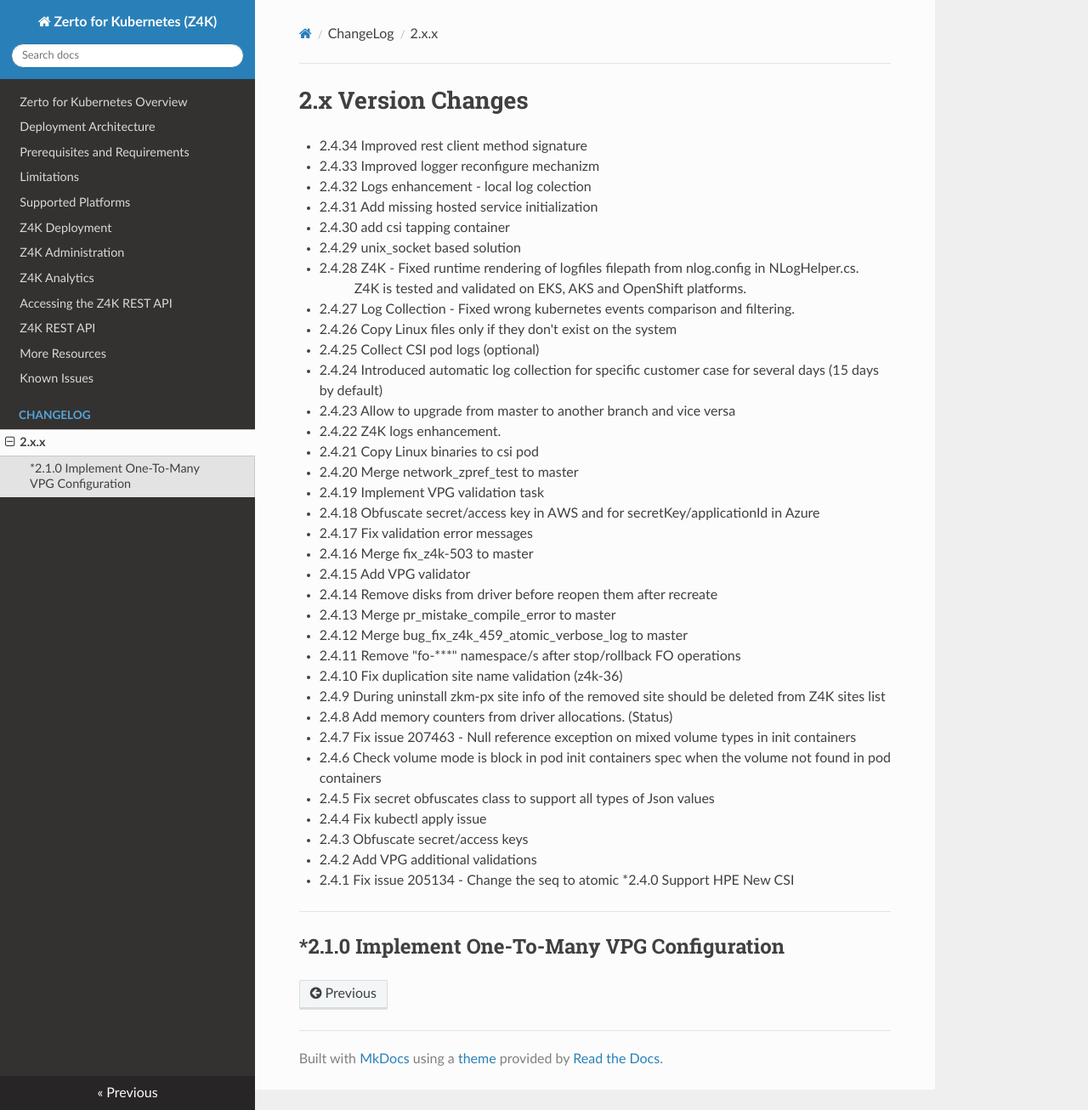
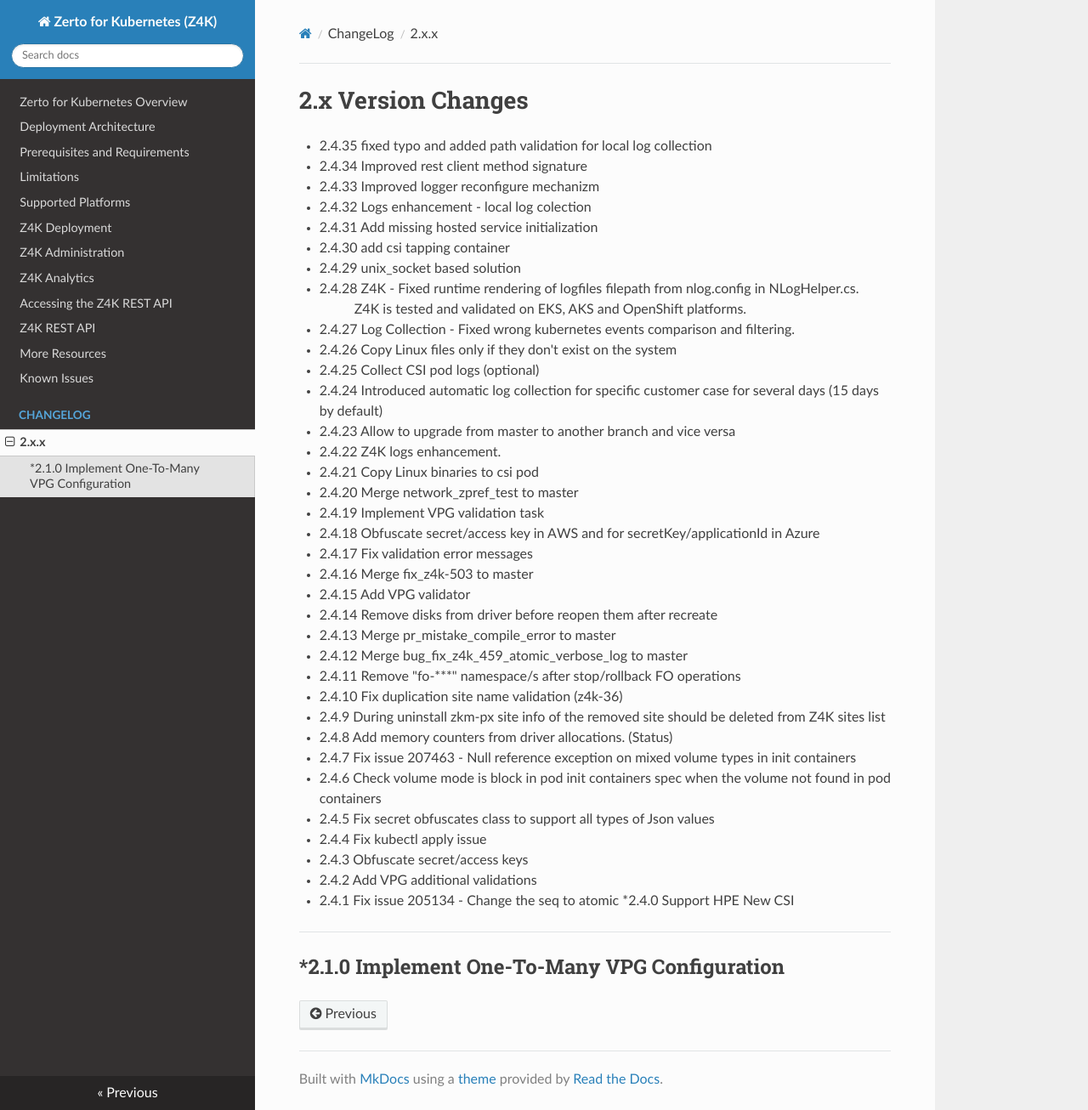
Before and after one commit to ZertoPublic/Z4K, an MkDocs documentation site: the page built from docs/changes/version2.x.x.md, in a window 1280 px wide and 1306 px high. Shown: the whole window at 85% size. Built offline with MkDocs 1.6.1, drawn with Linux system fonts in a browser that asks for light colours.

Commit message:
commit all changes on branch :2.4.35 for version:2.4.35

```diff
--- a/docs/changes/version2.x.x.md
+++ b/docs/changes/version2.x.x.md
@@ -1,5 +1,6 @@
 2.x Version Changes
 ===================
+* 2.4.35 fixed typo and added path validation for local log collection
 * 2.4.34 Improved rest client method signature
 * 2.4.33 Improved logger reconfigure mechanizm
 * 2.4.32 Logs enhancement - local log colection
```
